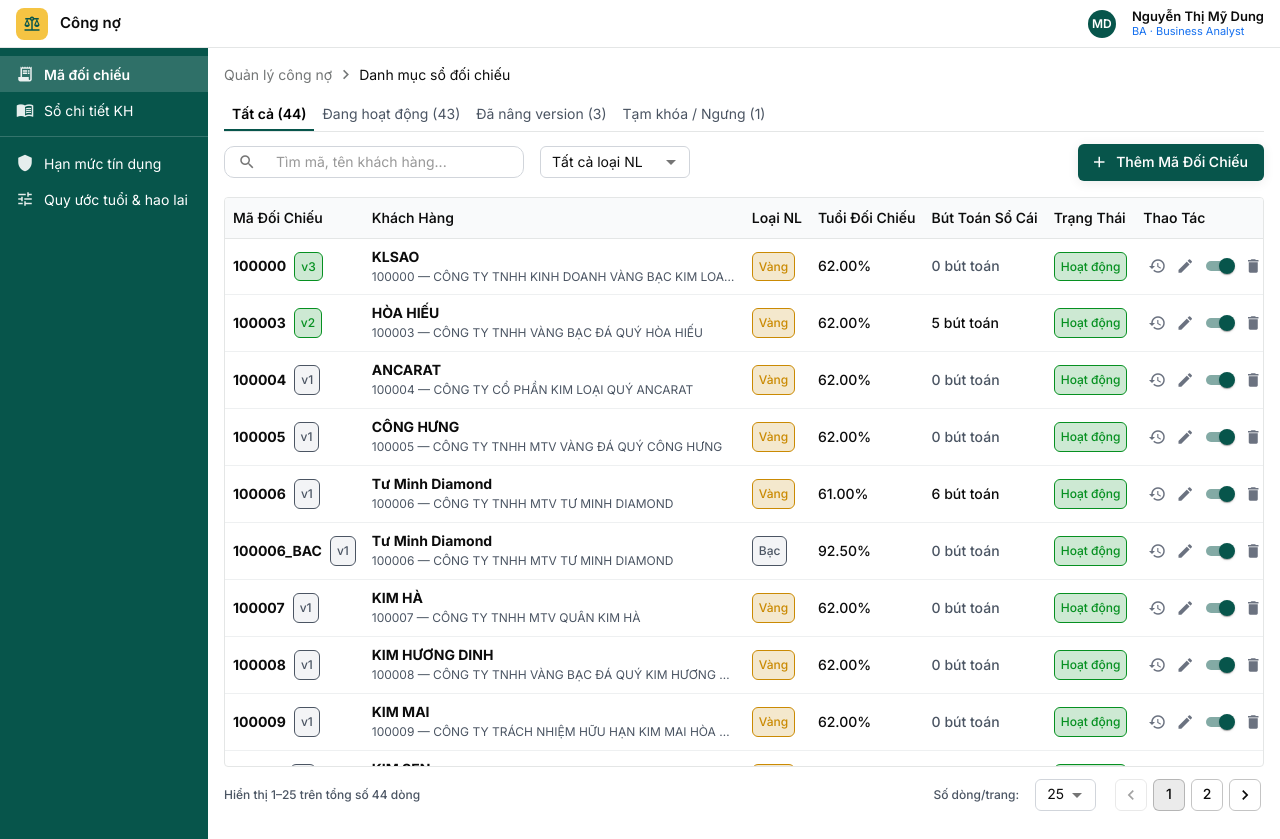
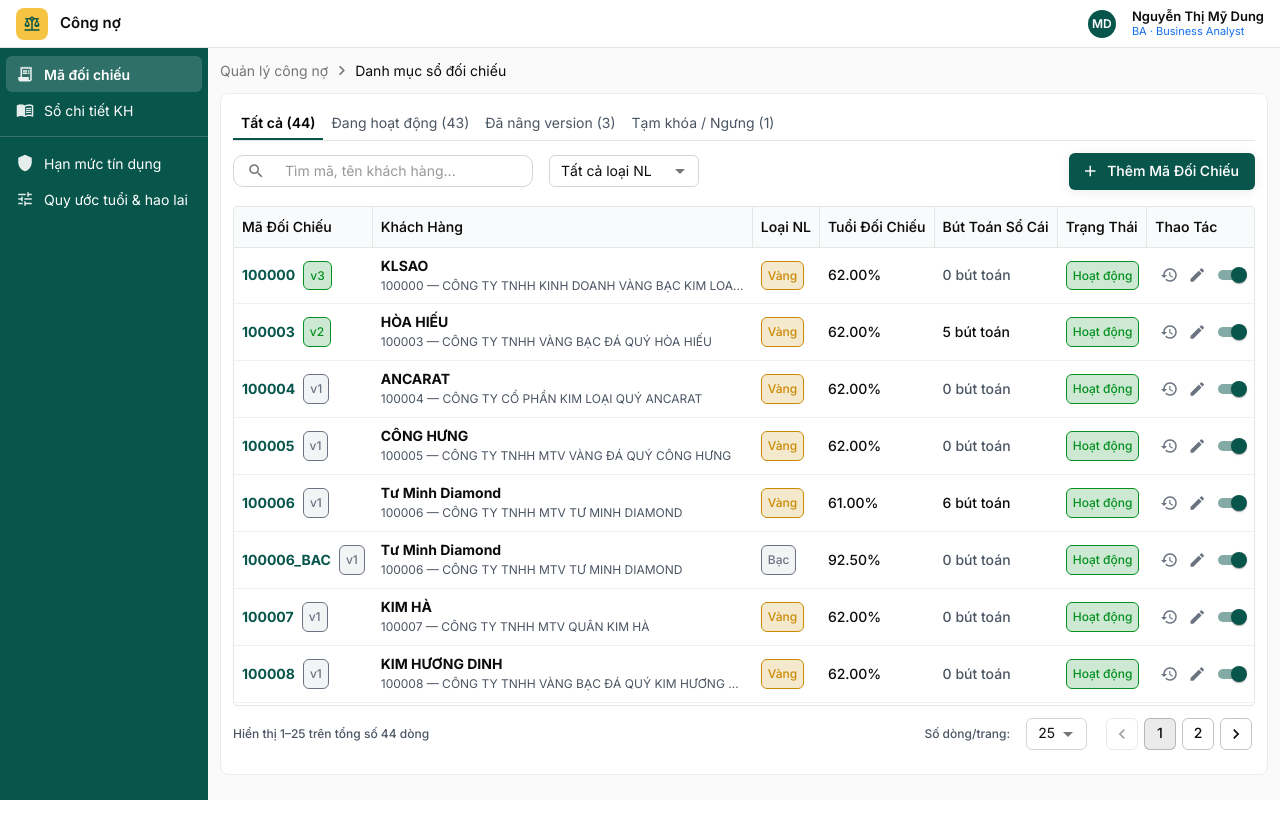
Before and after one commit to bunboz/congno, a React (Vite) app: page /#/debt-accounts in a window 1280 px wide. After the commit the page ends 800 px from the top, so only its background shows below. Built offline with nearby package versions, Linux system fonts and the light colour scheme.

Commit message:
style: gray page background with white card, column separators, green code links, rounded nav items
Co-Authored-By: Claude Sonnet 5.5 <noreply@anthropic.com>

```diff
--- a/src/Shell.tsx
+++ b/src/Shell.tsx
@@ -40,7 +40,7 @@ export default function Shell() {
                 <NavLink key={i.to} to={i.to} style={{ textDecoration: 'none' }}>
                   {({ isActive }) => (
                     <Stack direction="row" alignItems="center" spacing={1.25} sx={{
-                      height: 36, px: 2, fontSize: 14, whiteSpace: 'nowrap', color: '#fff', cursor: 'pointer',
+                      height: 36, mx: 0.75, px: 1.25, borderRadius: '6px', fontSize: 14, whiteSpace: 'nowrap', color: '#fff', cursor: 'pointer',
                       bgcolor: isActive ? 'rgba(255,255,255,.16)' : 'transparent', fontWeight: isActive ? 600 : 400,
                       '&:hover': { bgcolor: 'rgba(255,255,255,.1)' },
                     }}>
@@ -53,7 +53,7 @@ export default function Shell() {
             </Box>
           ))}
         </Box>
-        <Box sx={{ flex: 1, minWidth: 0, p: 2 }}><Outlet /></Box>
+        <Box sx={{ flex: 1, minWidth: 0, p: 1.5, bgcolor: '#fafafa' }}><Outlet /></Box>
       </Box>
     </Box>
   );
--- /dev/null
+++ b/src/components/Card.tsx
@@ -0,0 +1,7 @@
+import { Box } from '@mui/material';
+import type { ReactNode } from 'react';
+
+// Khối trắng trên nền xám nhạt, như vùng nội dung ERP Mua hàng.
+export default function Card({ children }: { children: ReactNode }) {
+  return <Box sx={{ bgcolor: '#fff', border: '1px solid #ececec', borderRadius: '8px', p: 1.5 }}>{children}</Box>;
+}
--- a/src/components/StatusBadge.tsx
+++ b/src/components/StatusBadge.tsx
@@ -6,7 +6,7 @@ export type Tone = 'green' | 'yellow' | 'red' | 'blue' | 'gray' | 'purple' | 'or
 // [chữ/viền, nền nhạt]; kiểu viền + nền nhạt đúng chip ERP và Figma DS Badges.
 const TONES: Record<Tone, [string, string]> = {
   green: ['#069021', '#cde9d3'], yellow: ['#ca8a03', '#f4e8cd'], red: ['#ef1515', '#fcd0d0'],
-  blue: ['#1570ef', '#d0e2fc'], gray: ['#4b5563', '#f3f4f6'], purple: ['#6d28d9', '#ede9fe'], orange: ['#c2410c', '#ffedd5'],
+  blue: ['#1570ef', '#d0e2fc'], gray: ['#6b7280', '#f3f4f6'], purple: ['#6d28d9', '#ede9fe'], orange: ['#c2410c', '#ffedd5'],
 };
 
 export default function StatusBadge({ tone, children }: { tone: Tone; children: ReactNode }) {
--- a/src/pages/CreditLimits/index.tsx
+++ b/src/pages/CreditLimits/index.tsx
@@ -5,6 +5,7 @@ import {
   Table, TableBody, TableCell, TableContainer, TableHead, TableRow, Typography,
 } from '@mui/material';
 import Breadcrumb from '../../components/Breadcrumb';
+import Card from '../../components/Card';
 import StatusBadge, { type Tone } from '../../components/StatusBadge';
 import StatusTabs from '../../components/StatusTabs';
 import TablePager from '../../components/TablePager';
@@ -57,7 +58,7 @@ export default function CreditLimits() {
   return (
     <Box>
       <Breadcrumb items={[{ label: 'Quản lý công nợ', to: '/debt-accounts' }, { label: 'Hạn Mức Tín Dụng & Kỳ Hạn Nợ' }]} />
-      <StatusTabs value={filter} onChange={(v) => { setFilter(v as CreditStatus | 'ALL'); setPage(1); }} tabs={[
+      <Card><StatusTabs value={filter} onChange={(v) => { setFilter(v as CreditStatus | 'ALL'); setPage(1); }} tabs={[
         { value: 'ALL', label: 'Tất cả', count: rows.length },
         ...(Object.keys(STATUS) as CreditStatus[]).map((k) => ({ value: k, label: STATUS[k][0], count: rows.filter((x) => x.st === k).length })),
       ]} />
@@ -68,7 +69,7 @@ export default function CreditLimits() {
         <Button variant="contained" startIcon={mi('add')} onClick={() => setDrawer({ row: null })}>Tạo Mới Hạn Mức</Button>
       </Stack>
 
-      <TableContainer sx={{ maxHeight: 'calc(100vh - 230px)' }}>
+      <TableContainer sx={{ maxHeight: 'calc(100vh - 300px)' }}>
         <Table stickyHeader size="small">
           <TableHead><TableRow>
             <TableCell>Khách Hàng</TableCell>
@@ -79,7 +80,7 @@ export default function CreditLimits() {
             {shown.map(({ r, name, st }) => (
               <TableRow hover key={r.customerCode} sx={{ height: 60 }}>
                 <TableCell sx={{ maxWidth: 340 }}>
-                  <Typography component="a" onClick={() => ledger(r.customerCode)} sx={{ fontWeight: 600, cursor: 'pointer', '&:hover': { color: 'primary.main' } }}>{r.customerCode}</Typography>
+                  <Typography component="a" onClick={() => ledger(r.customerCode)} sx={{ fontWeight: 600, color: 'primary.main', cursor: 'pointer', '&:hover': { textDecoration: 'underline' } }}>{r.customerCode}</Typography>
                   <Typography variant="caption" component="div" noWrap color="text.secondary" sx={{ fontWeight: 400 }}>{name}</Typography>
                 </TableCell>
                 <TableCell><LimitCell debt={r.debt.gold} limit={r.goldLimit} digits={4} unit="Lượng" /></TableCell>
@@ -97,7 +98,7 @@ export default function CreditLimits() {
           </TableBody>
         </Table>
       </TableContainer>
-      <TablePager page={page} pageSize={pageSize} total={filtered.length} onPage={setPage} onPageSize={setPageSize} />
+      <TablePager page={page} pageSize={pageSize} total={filtered.length} onPage={setPage} onPageSize={setPageSize} /></Card>
 
       {drawer && <LimitDrawer key={drawer.row?.customerCode ?? 'new'} open row={drawer.row} onClose={() => setDrawer(null)} onSaved={(c) => setToast(`Đã lưu cấu hình hạn mức cho ${c.code}`)} />}
       <Snackbar open={!!toast} autoHideDuration={4000} onClose={() => setToast(null)} anchorOrigin={{ vertical: 'bottom', horizontal: 'center' }}>
--- a/src/pages/DebtAccounts/index.tsx
+++ b/src/pages/DebtAccounts/index.tsx
@@ -4,6 +4,7 @@ import {
   Table, TableBody, TableCell, TableContainer, TableHead, TableRow, Typography,
 } from '@mui/material';
 import Breadcrumb from '../../components/Breadcrumb';
+import Card from '../../components/Card';
 import StatusBadge from '../../components/StatusBadge';
 import StatusTabs from '../../components/StatusTabs';
 import TablePager from '../../components/TablePager';
@@ -52,7 +53,7 @@ export default function DebtAccounts() {
   return (
     <Box>
       <Breadcrumb items={[{ label: 'Quản lý công nợ', to: '/debt-accounts' }, { label: 'Danh mục sổ đối chiếu' }]} />
-      <StatusTabs value={status} onChange={(v) => { setStatus(v as StatusFilter); setPage(1); }} tabs={[
+      <Card><StatusTabs value={status} onChange={(v) => { setStatus(v as StatusFilter); setPage(1); }} tabs={[
         { value: 'ALL', label: 'Tất cả', count: accounts.length },
         { value: 'ACTIVE', label: 'Đang hoạt động', count: activeN },
         { value: 'UPGRADED', label: 'Đã nâng version', count: accounts.filter((a) => a.version > 1).length },
@@ -70,7 +71,7 @@ export default function DebtAccounts() {
         <Button variant="contained" startIcon={mi('add')} onClick={() => setAddOpen(true)}>Thêm Mã Đối Chiếu</Button>
       </Stack>
 
-      <TableContainer sx={{ maxHeight: 'calc(100vh - 230px)' }}>
+      <TableContainer sx={{ maxHeight: 'calc(100vh - 300px)' }}>
         <Table stickyHeader size="small">
           <TableHead><TableRow>
             {['Mã Đối Chiếu', 'Khách Hàng', 'Loại NL', 'Tuổi Đối Chiếu', 'Bút Toán Sổ Cái', 'Trạng Thái', 'Thao Tác'].map((h) => <TableCell key={h}>{h}</TableCell>)}
@@ -79,7 +80,7 @@ export default function DebtAccounts() {
             {shown.map((a) => (
               <TableRow hover key={a.id} sx={{ height: 54 }}>
                 <TableCell><Stack direction="row" alignItems="center" spacing={1}>
-                  <b>{a.code}</b>
+                  <b style={{ color: '#07554b' }}>{a.code}</b>
                   <StatusBadge tone={a.version > 1 ? 'green' : 'gray'}>v{a.version}</StatusBadge>
                 </Stack></TableCell>
                 <TableCell sx={{ maxWidth: 380 }}>
@@ -102,7 +103,7 @@ export default function DebtAccounts() {
           </TableBody>
         </Table>
       </TableContainer>
-      <TablePager page={page} pageSize={pageSize} total={filtered.length} onPage={setPage} onPageSize={setPageSize} />
+      <TablePager page={page} pageSize={pageSize} total={filtered.length} onPage={setPage} onPageSize={setPageSize} /></Card>
 
       <AddAccountDrawer open={addOpen} onClose={() => setAddOpen(false)} onCreated={(a) => setToast(`Đã tạo mã đối chiếu ${a.code}`)} />
       {hist && <VersionHistoryDialog key={hist.id + hist.version} account={hist} open onClose={() => setHistId(null)} onChangeFineness={() => { setHistId(null); setChangeId(hist.id); }} />}
--- a/src/pages/Rules/index.tsx
+++ b/src/pages/Rules/index.tsx
@@ -4,6 +4,7 @@ import {
   Table, TableBody, TableCell, TableContainer, TableHead, TableRow, Typography,
 } from '@mui/material';
 import Breadcrumb from '../../components/Breadcrumb';
+import Card from '../../components/Card';
 import StatusBadge from '../../components/StatusBadge';
 import StatusTabs from '../../components/StatusTabs';
 import { useStore } from '../../state/store';
@@ -33,7 +34,7 @@ export default function Rules() {
   return (
     <Box>
       <Breadcrumb items={[{ label: 'Quản lý công nợ', to: '/debt-accounts' }, { label: 'Cấu hình & Chính sách' }, { label: 'Quy Ước Tuổi Giao & Hao Lai' }]} />
-      <StatusTabs value={st} onChange={(v) => setSt(v as typeof st)} tabs={[
+      <Card><StatusTabs value={st} onChange={(v) => setSt(v as typeof st)} tabs={[
         { value: 'ALL', label: 'Tất cả', count: rules.length },
         { value: 'ON', label: 'Hiệu lực', count: active },
         { value: 'OFF', label: 'Hết hiệu lực', count: rules.length - active },
@@ -48,7 +49,7 @@ export default function Rules() {
         <Button variant="contained" startIcon={mi('add')} onClick={() => setDlg({ rule: null })}>Thêm Quy Ước Mới</Button>
       </Stack>
 
-      <TableContainer sx={{ maxHeight: 'calc(100vh - 230px)' }}>
+      <TableContainer sx={{ maxHeight: 'calc(100vh - 250px)' }}>
         <Table stickyHeader size="small">
           <TableHead><TableRow>
             {['Mã Đối Chiếu', 'Khách Hàng', 'Loại NL', 'Tuổi Kho', 'Tuổi Giao', 'Hao Lai', 'Hiệu Lực', 'Trạng Thái', 'Thao Tác'].map((h) => <TableCell key={h}>{h}</TableCell>)}
@@ -56,7 +57,7 @@ export default function Rules() {
           <TableBody>
             {shown.map(({ r, c }) => (
               <TableRow hover key={r.id} sx={{ height: 54 }}>
-                <TableCell><b>{r.debtAccountCode}</b></TableCell>
+                <TableCell><b style={{ color: '#07554b' }}>{r.debtAccountCode}</b></TableCell>
                 <TableCell sx={{ maxWidth: 320 }}>
                   <b>{c?.name ?? r.customerCode}</b>
                   <Typography variant="caption" component="div" noWrap color="text.secondary" sx={{ fontWeight: 400 }}>{r.customerCode} — {c?.company}</Typography>
@@ -76,7 +77,7 @@ export default function Rules() {
             {shown.length === 0 && <TableRow><TableCell colSpan={9} align="center" sx={{ py: 4, color: 'text.secondary' }}>Không có quy ước phù hợp</TableCell></TableRow>}
           </TableBody>
         </Table>
-      </TableContainer>
+      </TableContainer></Card>
 
       {dlg && <RuleDialog key={dlg.rule?.id ?? 'new'} rule={dlg.rule} onClose={() => setDlg(null)} onSaved={(r) => setToast(`Đã lưu quy ước ${r.debtAccountCode}`)} />}
       <Snackbar open={!!toast} autoHideDuration={4000} onClose={() => setToast(null)} anchorOrigin={{ vertical: 'bottom', horizontal: 'center' }}>
--- a/src/theme.ts
+++ b/src/theme.ts
@@ -47,7 +47,7 @@ const theme = createTheme({
     MuiTableCell: {
       styleOverrides: {
         root: { padding: 8, fontSize: 14, borderBottom: '1px solid #eef0f1' },
-        head: { background: '#f9fafb', fontWeight: 550, borderTop: 0, borderBottom: '1px solid #e4e6e6', whiteSpace: 'nowrap' },
+        head: { background: '#f9fafb', fontWeight: 550, '&:not(:last-of-type)': { borderRight: '1px solid #e4e6e6' }, borderTop: 0, borderBottom: '1px solid #e4e6e6', whiteSpace: 'nowrap' },
       },
     },
     MuiPaginationItem: { styleOverrides: { root: { borderRadius: 6 } } },
```
Also changed, not shown: cong-no.html (+19 -19 lines).
